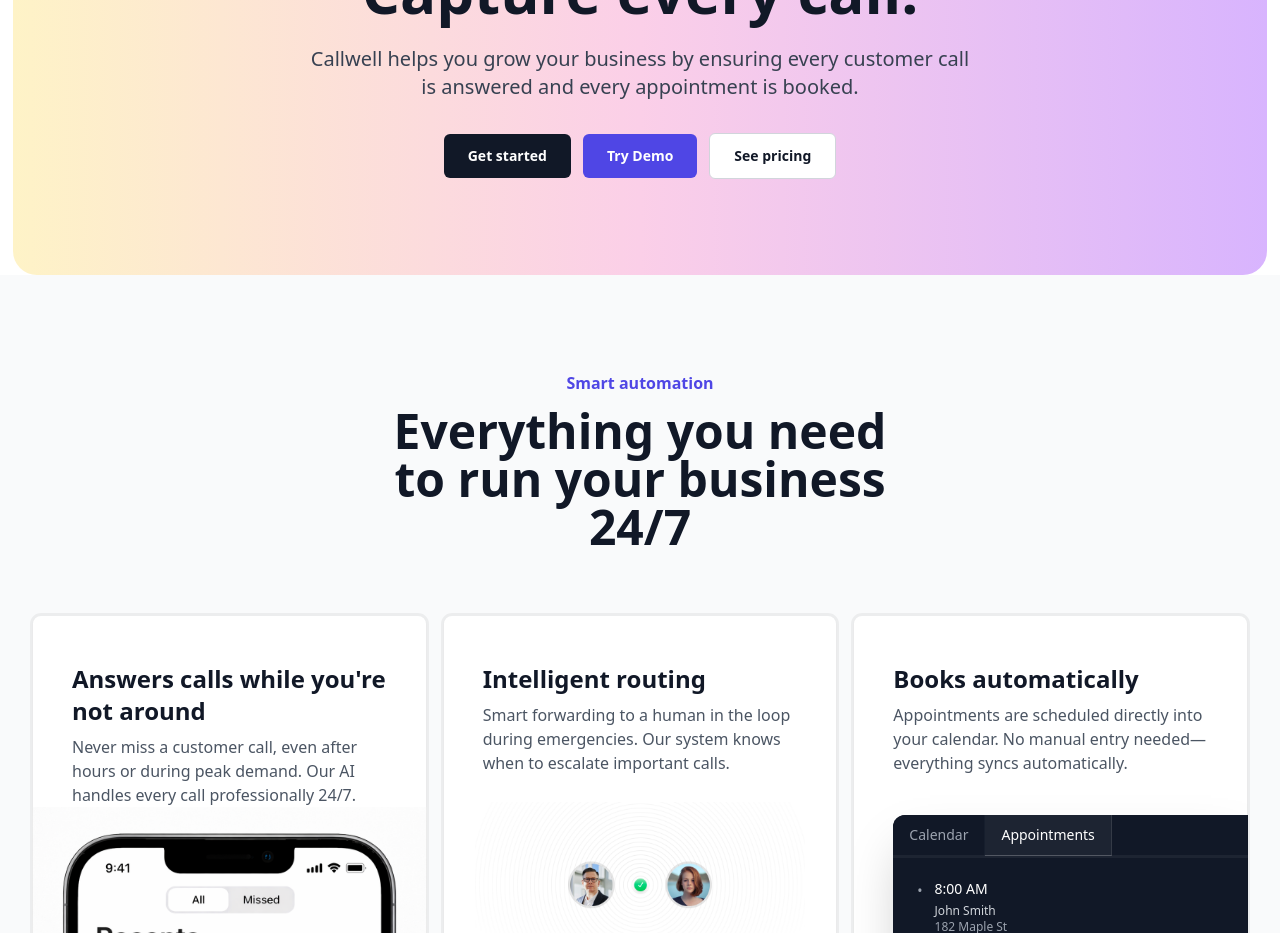
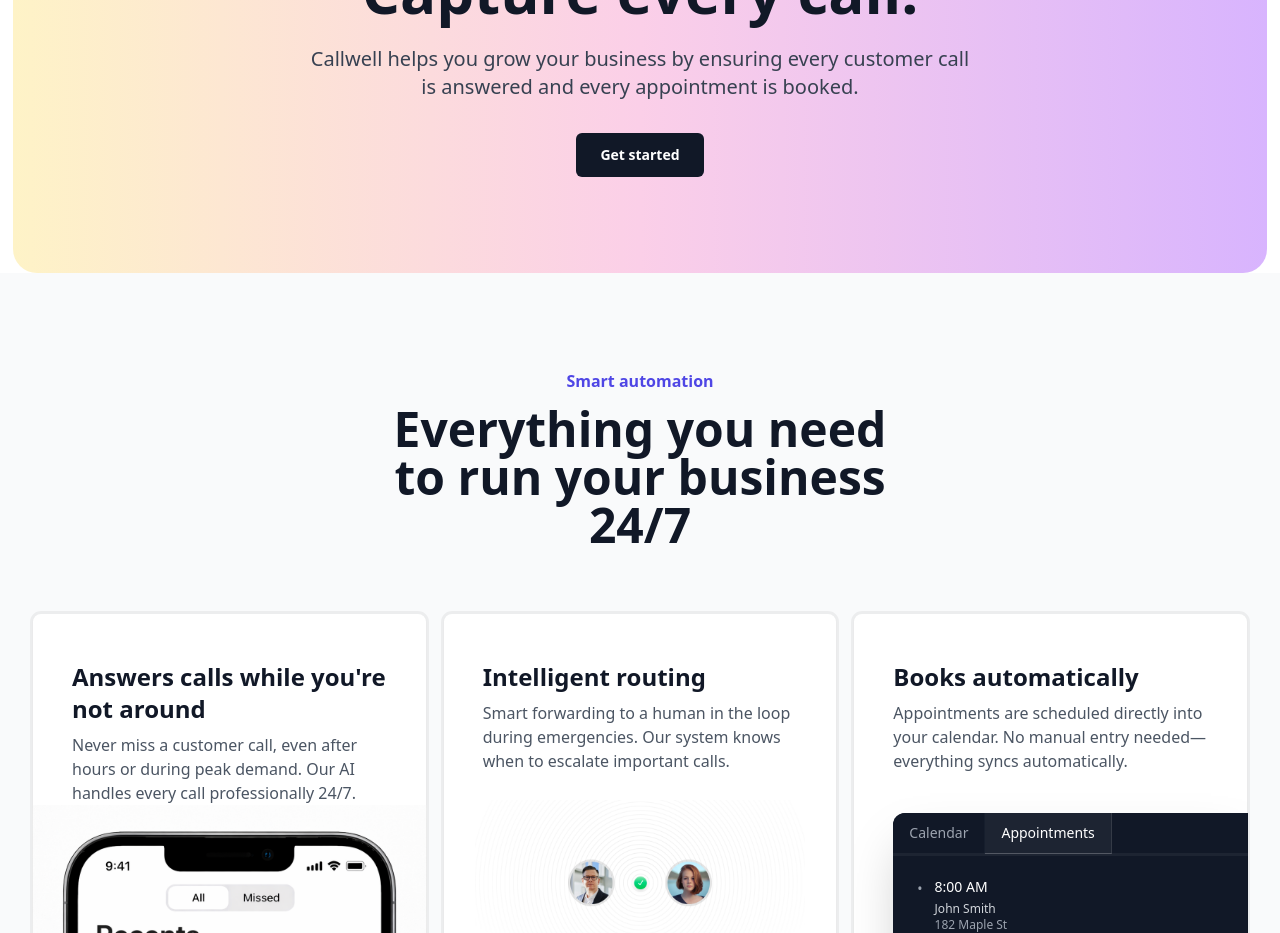
Before and after one commit to rileyleitao/Callwell, a Vue app: page / in a window 1280 px wide. Shown: the part 1040-1973 px from the top of the page. Built offline with nearby package versions, Linux system fonts and the light colour scheme; a web font is replaced by a local one.

Commit message:
Simplify HeroCTASection - keep only Get started button

```diff
--- a/src/components/HeroCTASection.vue
+++ b/src/components/HeroCTASection.vue
@@ -9,30 +9,15 @@
           <p class="text-lg sm:text-xl text-gray-700 mb-6 sm:mb-8">
             Callwell helps you grow your business by ensuring every customer call is answered and every appointment is booked.
           </p>
-          <div class="flex flex-wrap items-center justify-center gap-3">
           <a
             href="https://calendly.com/rileyleitao/30min"
             target="_blank"
             rel="noopener noreferrer"
             @click="trackContactSales('Hero CTA Section')"
-              class="bg-gray-900 text-white px-6 py-3 rounded-md text-sm font-semibold hover:bg-gray-800 transition-colors inline-block"
+            class="inline-block bg-gray-900 text-white px-6 py-3 rounded-md text-sm font-semibold hover:bg-gray-800 transition-colors"
           >
             Get started
           </a>
-            <button
-              type="button"
-              @click="openDemo"
-              class="bg-indigo-600 text-white px-6 py-3 rounded-md text-sm font-semibold hover:bg-indigo-700 transition-colors"
-            >
-              Try Demo
-            </button>
-            <router-link
-              to="/pricing"
-              class="bg-white text-gray-900 px-6 py-3 rounded-md text-sm font-semibold border border-gray-300 hover:bg-gray-50 transition-colors inline-block"
-            >
-              See pricing
-            </router-link>
-          </div>
         </div>
       </div>
     </div>
@@ -40,11 +25,5 @@
 </template>
 
 <script setup>
-import { trackContactSales, trackTryDemoClick } from '../composables/useAnalytics'
-
-const emit = defineEmits(['openDemo'])
-const openDemo = () => {
-  trackTryDemoClick('hero_cta')
-  emit('openDemo')
-}
+import { trackContactSales } from '../composables/useAnalytics'
 </script>
--- a/src/pages/HomePage.vue
+++ b/src/pages/HomePage.vue
@@ -3,7 +3,7 @@
     <Header />
     <main>
       <HeroSection @open-demo="showDemoModal = true" />
-      <HeroCTASection @open-demo="showDemoModal = true" />
+      <HeroCTASection />
       <FeaturesBentoSection />
       <ProblemSection />
       <IntegrationsSection />
```
Lines whose indentation alone changed are shown as unchanged.
